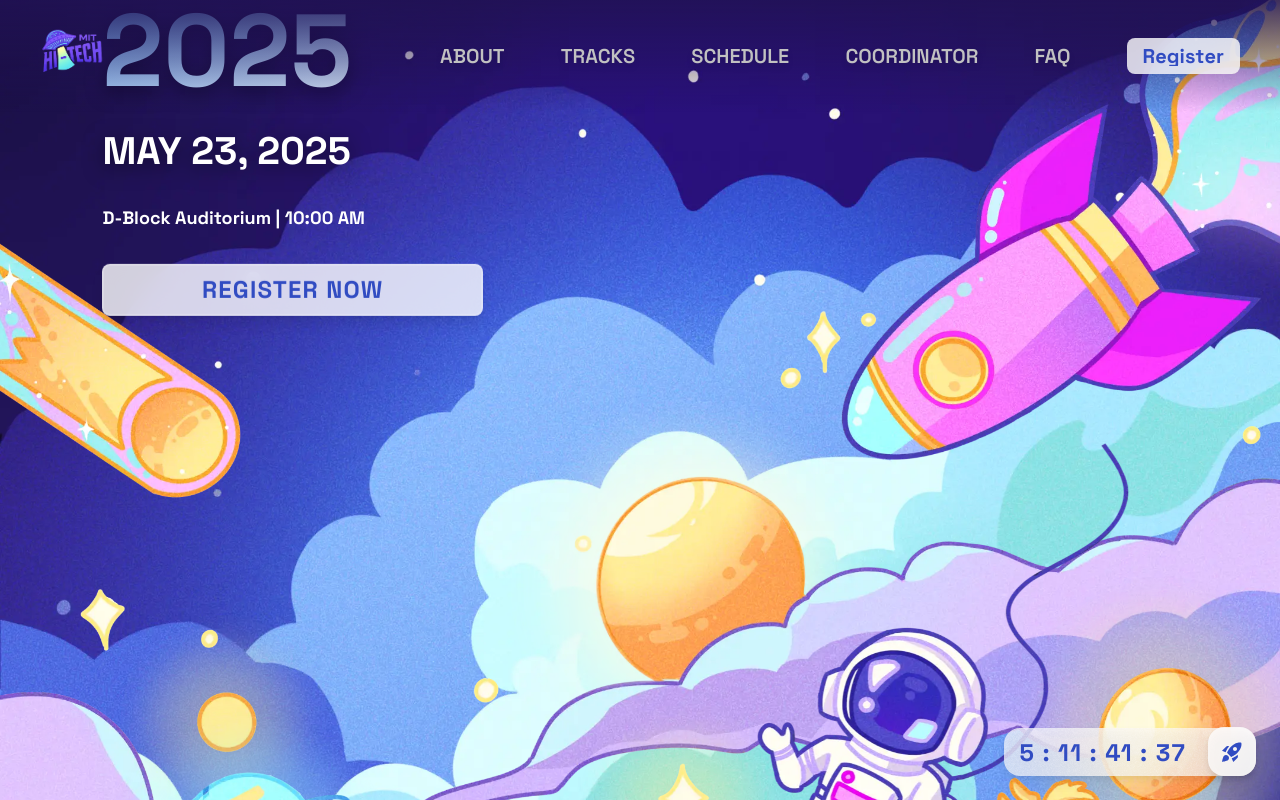
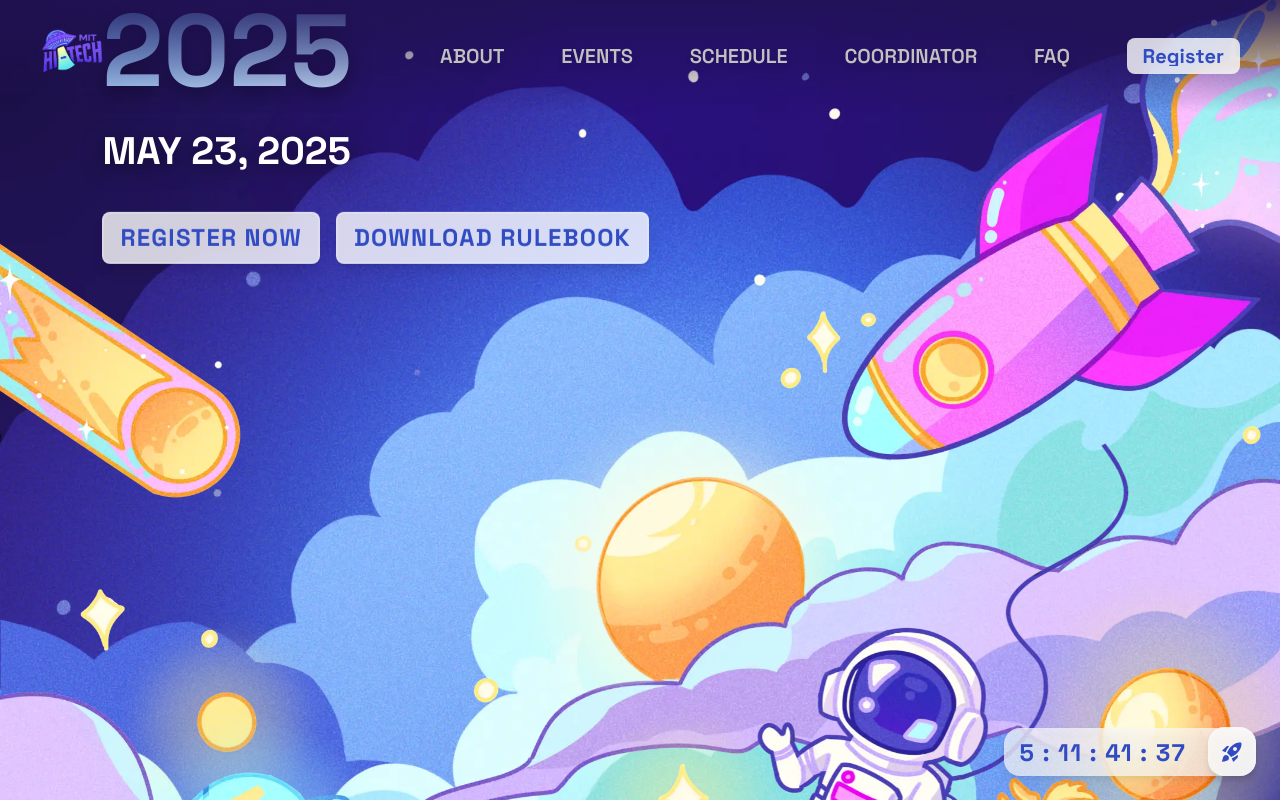
Before and after one commit to abhishekbansal2312/Mit-high-tech, a Next.js app in the folder mit-hightech/: page / in a window 1280 px wide. Shown: the top 800 px of the page. Built offline with nearby package versions, Linux system fonts and the light colour scheme.

Commit message:
Refactor section IDs and titles for consistency, updating "coordinator" to "Coordinator" and "tracks" to "events"

```diff
--- a/mit-hightech/src/app/components/nav.jsx
+++ b/mit-hightech/src/app/components/nav.jsx
@@ -21,7 +21,7 @@ gsap.registerPlugin(ScrollToPlugin);
 const Nav = () => {
   const sections = [
     "about",
-    "tracks",
+    "events",
     "schedule",
     "coordinator",
     "faq",
--- a/mit-hightech/src/app/sections/0-landing/content.jsx
+++ b/mit-hightech/src/app/sections/0-landing/content.jsx
@@ -6,6 +6,7 @@ import { useState } from "react";
 
 const Content = () => {
   const [isHovered, setIsHovered] = useState(false);
+  const [isRulebookHovered, setIsRulebookHovered] = useState(false);
 
   return (
     <div className="absolute left-[8vw] top-[120px] sm:top-[14vh] xl:top-[100px] inline-block z-40">
@@ -47,23 +48,14 @@ const Content = () => {
         MAY 23, 2025
       </motion.h2>
 
-      {/* VENUE */}
-      <motion.div
-        initial={{ opacity: 0, y: 20 }}
-        animate={{ opacity: 1, y: 0 }}
-        transition={{ duration: 1, delay: 3.6, ease: "easeOut" }}
-        className="mt-6"
-      >
-        <p className="text-white text-lg font-bold">D-Block Auditorium | 10:00 AM</p>
-      </motion.div>
-
-      {/* REGISTER BUTTON */}
+      {/* BUTTONS CONTAINER */}
       <motion.div
         initial={{ opacity: 0, y: 20 }}
         animate={{ opacity: 1, y: 0 }}
         transition={{ duration: 1, delay: 4, ease: "easeOut" }}
-        className="mt-8"
+        className="mt-8 flex flex-col sm:flex-row gap-4"
       >
+        {/* REGISTER BUTTON */}
         <Link
           href="https://docs.google.com/forms/d/e/1FAIpQLSfv1eaLcvfTN9NApP7IRDsdtrzjiD4ZVrhLU5xL7XT0lRbC5g/viewform?usp=sharing&ouid=106007621048068235427"
           target="_blank"
@@ -84,6 +76,28 @@ const Content = () => {
             <span className="text-lg sm:text-2xl tracking-wider">REGISTER NOW</span>
           </motion.div>
         </Link>
+
+        {/* RULEBOOK DOWNLOAD BUTTON */}
+        <Link
+          href="/rulebook.pdf"
+          target="_blank"
+          rel="noopener noreferrer"
+          onMouseEnter={() => {
+            setIsRulebookHovered(true);
+          }}
+          onMouseLeave={() => setIsRulebookHovered(false)}
+        >
+          <motion.div
+            animate={{
+              background: isRulebookHovered ? "rgba(255, 255, 255, 0.95)" : "rgba(255, 255, 255, 0.8)",
+              scale: isRulebookHovered ? 1.05 : 1
+            }}
+            transition={{ duration: 0.3 }}
+            className="relative flex items-center justify-center font-bold text-brand-primary z-10 px-6 py-3 sm:px-4 sm:py-2 backdrop-blur-md rounded-md sm:rounded-lg border-2 border-white/20 shadow-lg hover:shadow-xl"
+          >
+            <span className="text-lg sm:text-2xl tracking-wider">DOWNLOAD RULEBOOK</span>
+          </motion.div>
+        </Link>
       </motion.div>
     </div>
   );
--- a/mit-hightech/src/app/sections/1-about/content.jsx
+++ b/mit-hightech/src/app/sections/1-about/content.jsx
@@ -41,7 +41,7 @@ const AboutContent = () => {
           className={`${raleway.className} p-5 md:p-10 bg-[#ffffffaa] backdrop-blur-[33px] drop-shadow-lg rounded-[16px] md:rounded-[30px]`}
         >
           <p className="text-body font-medium text-black">
-            HI-TECH EVENT 2025, proudly presented by MORADABAD INSTITUTE OF TECHNOLOGY, is a vibrant fusion of technology, creativity, and intellect. This exciting event brings together students from all branches and years for a day of innovation and competition. Featuring five thrilling events - Codeathon, IDEATHON, PROJECTATHON, DEBATE & GD, and TECHNICAL PRESENTATION - participants will showcase their skills, push creative boundaries, and collaborate with peers. Whether you&apos;re a first-year student or a graduating senior, join us at the D-Block Auditorium on May 23rd, 2025 to be part of this extraordinary celebration of technology and academic excellence.
+            HI-TECH EVENT 2025, proudly presented by MORADABAD INSTITUTE OF TECHNOLOGY, is a vibrant fusion of technology, creativity, and intellect. This exciting event brings together students from all branches and years for a day of innovation and competition. Featuring five thrilling events - CODEATHON, IDEATHON, PROJECTATHON, DEBATE & GD, and TECHNICAL PRESENTATION - participants will showcase their skills, push creative boundaries, and collaborate with peers. Whether you&apos;re a first-year student or a graduating senior, join us at the D-Block Auditorium on May 23rd, 2025 to be part of this extraordinary celebration of technology and academic excellence.
           </p>
         </motion.div>
       </Parallax>
--- a/mit-hightech/src/app/sections/2-tracks/content.jsx
+++ b/mit-hightech/src/app/sections/2-tracks/content.jsx
@@ -26,7 +26,7 @@ const Content = () => {
         transition={{ duration: 1.5, ease: "easeOut" }}
         className="mb-2 text-title font-bold bg-gradient-to-r from-white to-brand-tertiary text-transparent bg-clip-text drop-shadow-title"
       >
-        TRACKS
+        EVENTS
       </motion.h2>
 
       {/* BODY */}
--- a/mit-hightech/src/app/sections/2-tracks/graphics.jsx
+++ b/mit-hightech/src/app/sections/2-tracks/graphics.jsx
@@ -70,7 +70,7 @@ const Graphics = () => {
           <Image src={asteroid_1_cropped} alt="asteroid" />
           <div className="absolute left-0 top-0 size-full flex items-center justify-center">
             <p className="h-fit w-2/3 text-body text-center font-bold text-white">
-              Codeathon
+            CODEATHON
             </p>
           </div>
           <AnimatePresence>
@@ -82,7 +82,7 @@ const Graphics = () => {
                 className="absolute h-full w-[53vw] top-0 -left-[53vw] pl-[7vw] pr-[5vw] flex flex-col justify-center bg-gradient-to-r from-bg to-transparent"
               >
                 <p className="text-body-small text-white font-bold">
-                  A single-round, time-bound algorithmic coding challenge to sharpen your problem-solving skills and connect with fellow coders. Open to all MIT students.
+                  A Dual-round, time-bound algorithmic coding challenge to sharpen your problem-solving skills and connect with fellow coders. Open to all MIT students.
                 </p>
                 <ul className="hidden md:block mt-2 text-body-small text-white list-disc list-inside">
                   <li>60-minute online contest via proctored Google Meet</li>
@@ -215,7 +215,7 @@ const Graphics = () => {
           <Image src={asteroid_1_cropped} alt="asteroid" />
           <div className="absolute left-0 top-0 size-full flex items-center justify-center">
             <p className="h-fit w-2/3 text-body text-center font-bold text-white">
-              TECHNICAL PRESENTATION
+              TECHXTHON
             </p>
           </div>
           <AnimatePresence>
--- a/mit-hightech/src/app/sections/2-tracks/tracks.jsx
+++ b/mit-hightech/src/app/sections/2-tracks/tracks.jsx
@@ -5,7 +5,7 @@ import Graphics from "./graphics";
 
 const Tracks = () => {
   return (
-    <section id="tracks" className="relative h-[130vw] overflow-hidden">
+    <section id="events" className="relative h-[130vw] overflow-hidden">
       <Graphics />
       <Content />
     </section>
--- a/mit-hightech/src/app/sections/4-conveners/data.json
+++ b/mit-hightech/src/app/sections/4-conveners/data.json
@@ -6,7 +6,7 @@
     "bio": "Dr. Rajul Misra brings over 26 years of expertise in electrical machines, with more than 25 peer-reviewed research publications. As Head of the Electrical Engineering Department, he champions cutting-edge research and academic excellence in power systems and machine design."
   },
   {
-    "name": "Dr. Manoj Singh (Co-convener)",
+    "name": "Dr. Manoj Kr. Singh (Co-convener)",
     "title": "Associate Professor, CSE Deptt.",
     "image": "/images/speakers/manoj.png",
     "bio": "Dr. Manoj Kr. Singh has over 18 years of experience specializing in hyperspectral image classification, and he has authored more than 25 research papers. His work drives advances in computational imaging and AI-driven analysis."
--- a/mit-hightech/src/app/sections/5-faq/data.json
+++ b/mit-hightech/src/app/sections/5-faq/data.json
@@ -17,7 +17,7 @@
   },
   {
     "question": "What is the team-size limit?",
-    "answer": "For Ideathon and Projectathon, teams can have between 1 and 4 members. All other events (Codeathon, GD & Debate, Technical Presentation) are individual competitions."
+    "answer": "For Ideathon and Projectathon, teams can have between 1 and 4 members. All other events (Codeathon, GD & Debate, TECHXTHON) are individual competitions."
   },
   {
     "question": "What should I bring?",
@@ -33,7 +33,7 @@
   },
   {
     "question": "How many events will there be?",
-    "answer": "There will be five events in total: Ideathon, Projectathon, Codeathon, GD & Debate, and Technical Presentation."
+    "answer": "There will be five events in total: Ideathon, Projectathon, Codeathon, GD & Debate, and TECHXTHON."
   },
   {
     "question": "Will there be a certificate of participation?",
```
Also changed, not shown: 2 other files (tests, documents, lock files or other folders).
